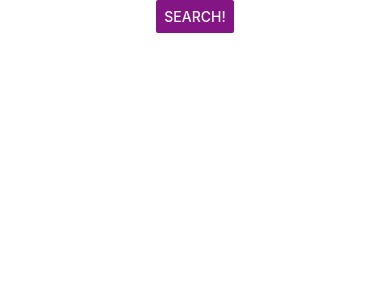
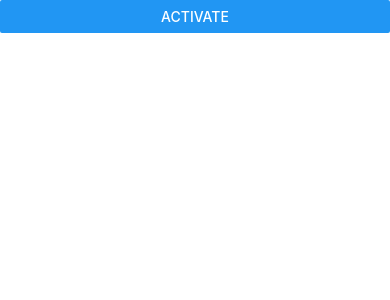
Before and after one commit to ftchann/KartenSpiel, a React Native app: screen / in a window 390 px wide. Shown: the top 300 px of the page. Built offline with nearby package versions, Linux system fonts and the light colour scheme.

Commit message:
activate text

```diff
--- a/App.js
+++ b/App.js
@@ -1,27 +1,18 @@
-import React, { Component } from 'react';
+import React, { useState } from 'react';
 import { Text, View, Button, ScrollView} from 'react-native';
 
 
-export default class App extends Component {
-  state={
-    isVisible:false
-  }
-
-  renderResults=() =>{
-    this.setState({
-      isVisible: !this.state.isVisible
-    })
-  }
-  render() {
+export default function App() {
+    const [isVisible, setIsVisible] = useState(false);
     return (
-        <ScrollView>
-          <View style={{justifyContent:'center',alignItems:'center'}}>
-            {this.state.isVisible?<Text> get printed </Text>:null}
-            <Button onPress={ this.renderResults}
-                    title="Search!"
-                    color="#841584" />
-          </View>
-        </ScrollView>
+        <View>
+            <Button
+                onPress={() => {
+                    setIsVisible(true);
+                }}
+                title="Activate"
+            />
+            <Text>{isVisible ? "hello": null}</Text>
+        </View>
     );
-  }
 }
```
